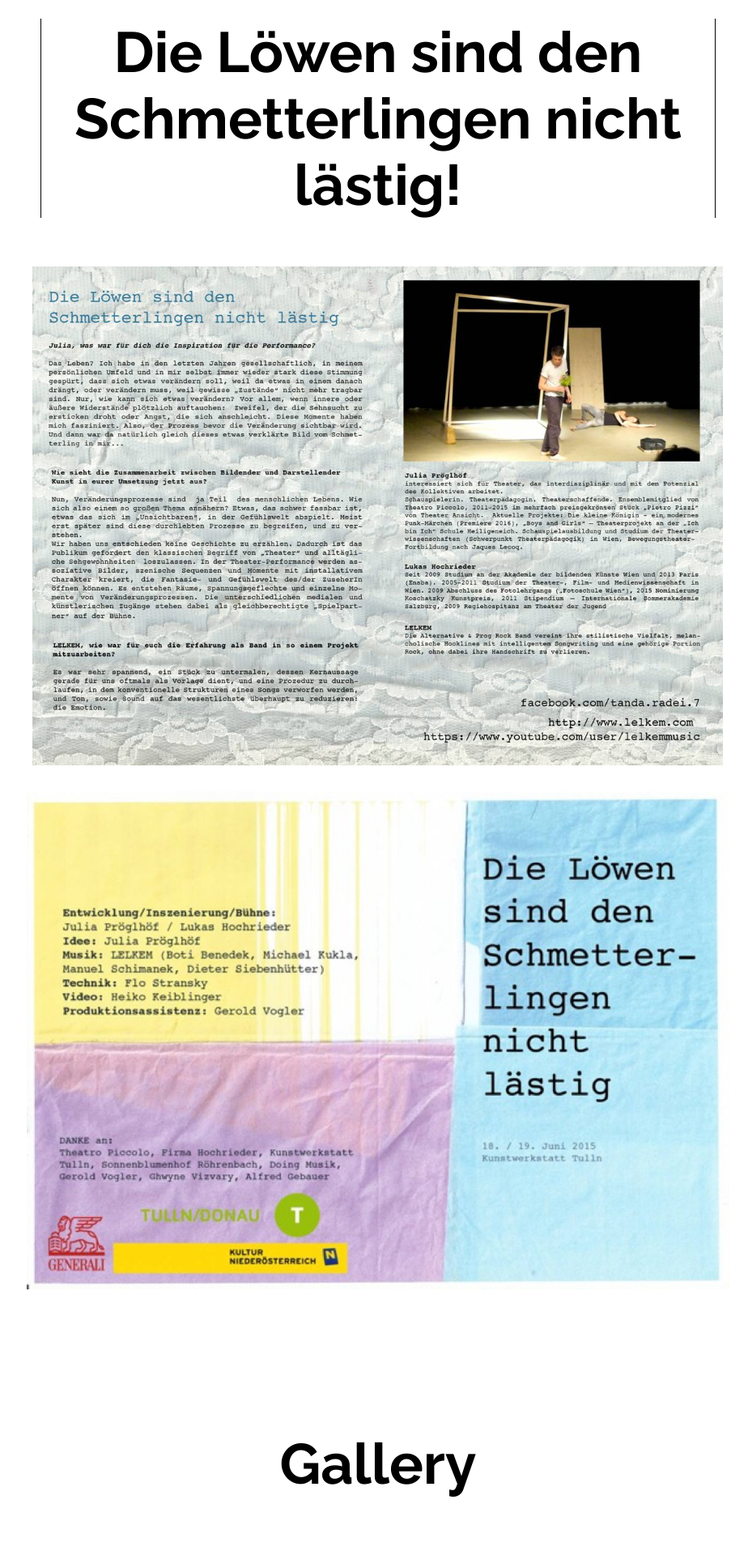
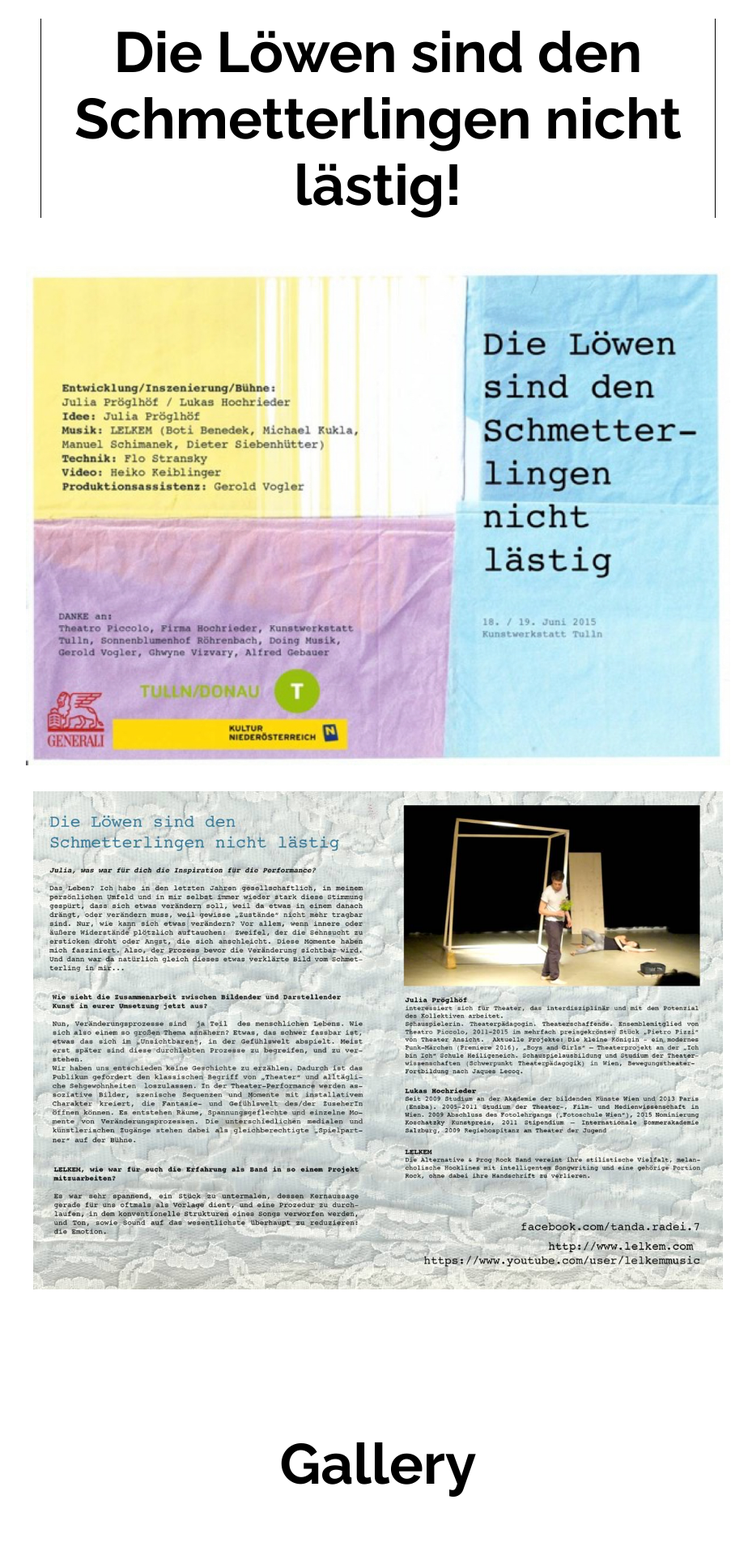
Before and after one commit to matteocarpi/julia, a Jekyll site: the page built from _posts/2019-03-05-die-löwen-sind-den-schmetterlineen-nicht-lästig.md, in a window 1280 px wide. Shown: the part 323-2243 px from the top of the page at 81% size, without its empty margins (173-1097 px from the left). Built offline with Jekyll 4.4.1, drawn with Linux system fonts in a browser that asks for light colours.

Commit message:
Update from Forestry.io Julia Proeglhoef updated _posts/2019-03-05-die-löwen-sind-den-schmetterlineen-nicht-lästig.md

```diff
--- a/_posts/2019-03-05-die-löwen-sind-den-schmetterlineen-nicht-lästig.md
+++ b/_posts/2019-03-05-die-löwen-sind-den-schmetterlineen-nicht-lästig.md
@@ -1,14 +1,14 @@
 ---
 layout: post
-title: 'Die Löwen sind den Schmetterlingen nicht lästig!'
+title: Die Löwen sind den Schmetterlingen nicht lästig!
 preview_picture: "/uploads/Lowen-1.jpg"
 current: false
 main_pictures:
+- "/uploads/Lowen-1.jpg"
 - "/uploads/Programmzettel-Innen.jpg"
-- "/uploads/Lowen-1.jpg"
 description: ''
 date: 2019-03-05 20:11:10 +0000
-youtube_link: 'https://www.youtube.com/watch?v=NCu9afXPvPM&t=7s'
+youtube_link: https://www.youtube.com/watch?v=NCu9afXPvPM&t=7s
 vertical_gallery:
 - "/uploads/Lowen-5.png"
 - "/uploads/Lowen-4.png"
```
